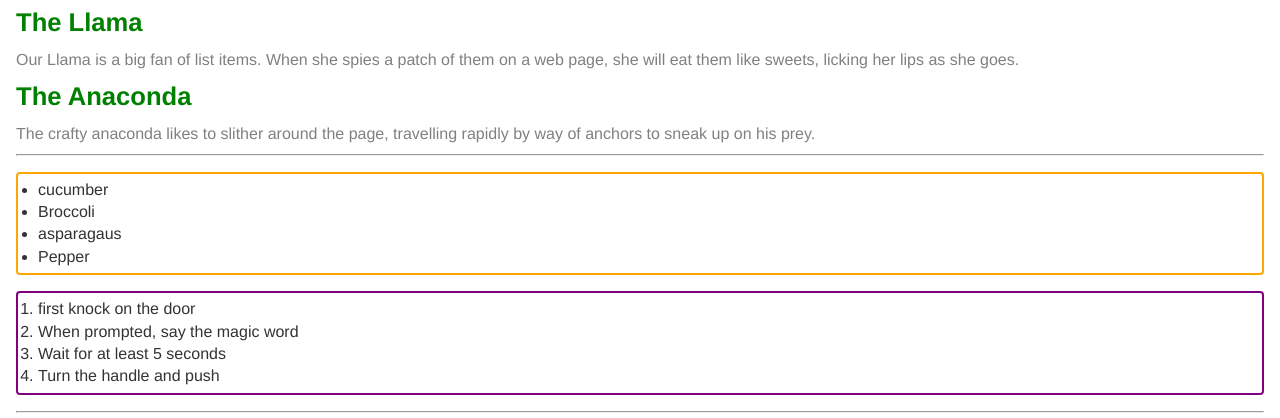
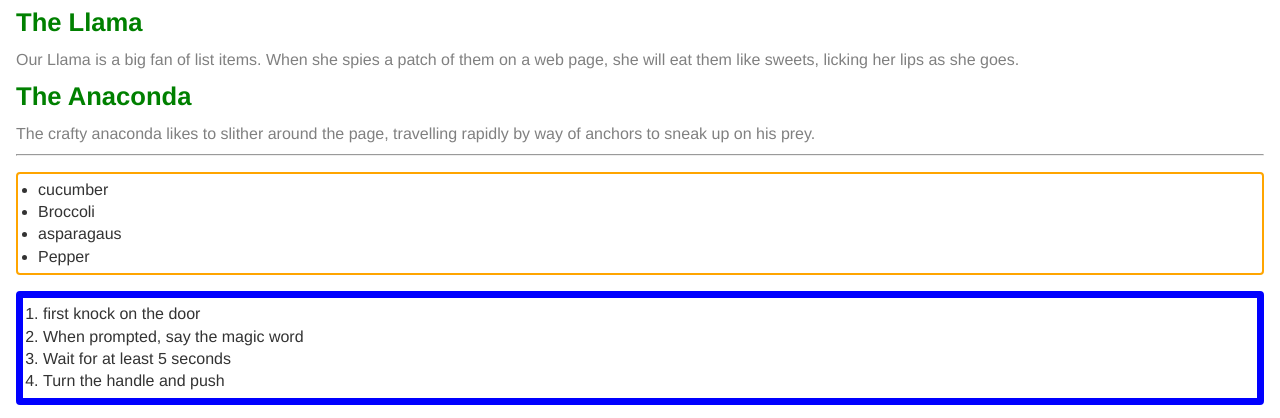
Before and after one commit to JosephOfTheDay/atlas, a plain HTML site: page assignment7/index.html in a window 1280 px wide. Shown: the part 94-512 px from the top of the page. Drawn offline with Linux system fonts and the light colour scheme.

Commit message:
Update stylesheet.css

```diff
--- a/assignment7/stylesheet.css
+++ b/assignment7/stylesheet.css
@@ -10,6 +10,7 @@
           h1 {
             font-size: 2rem;
             margin: 0;
+            color: red;
           }
 
           h2 {
@@ -31,7 +32,7 @@
           }
 
 ol {
-    border: 2px solid purple;
+    border: 7px solid blue;
   }
 
   ul {
```
